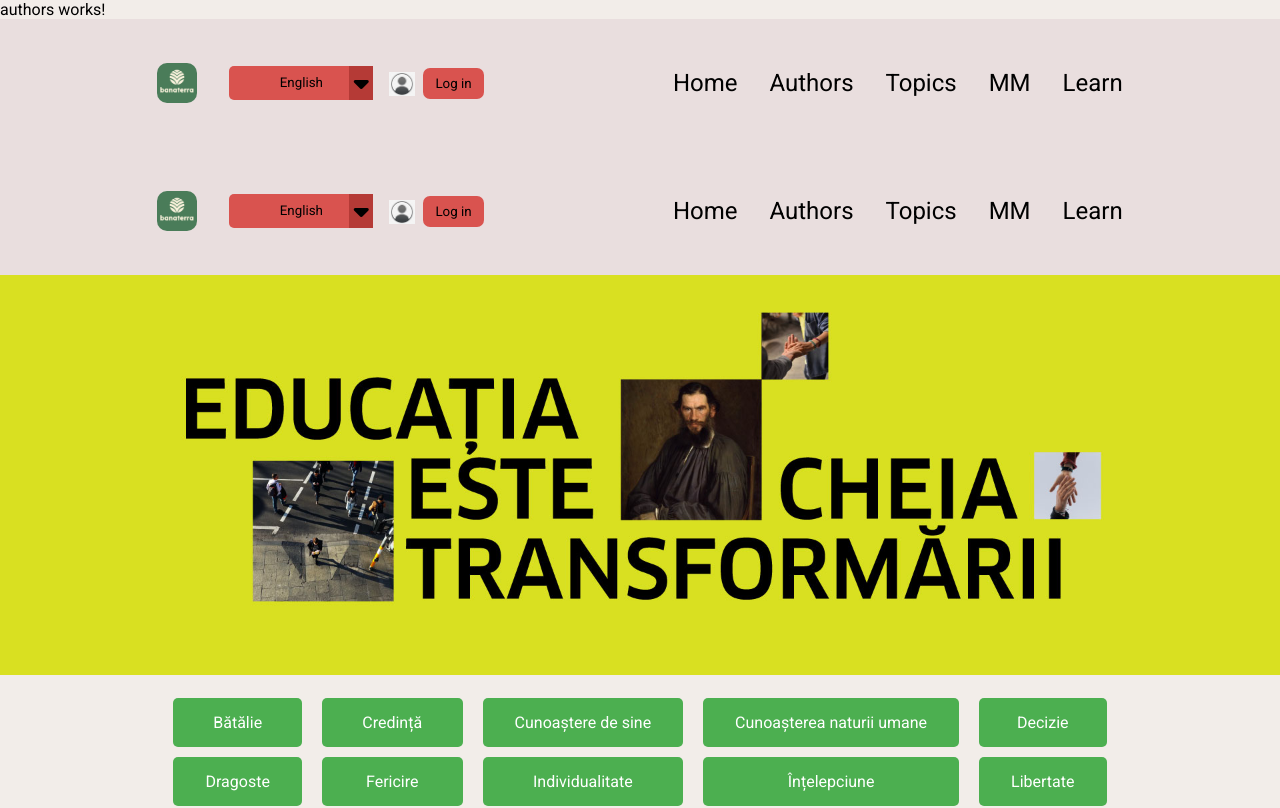
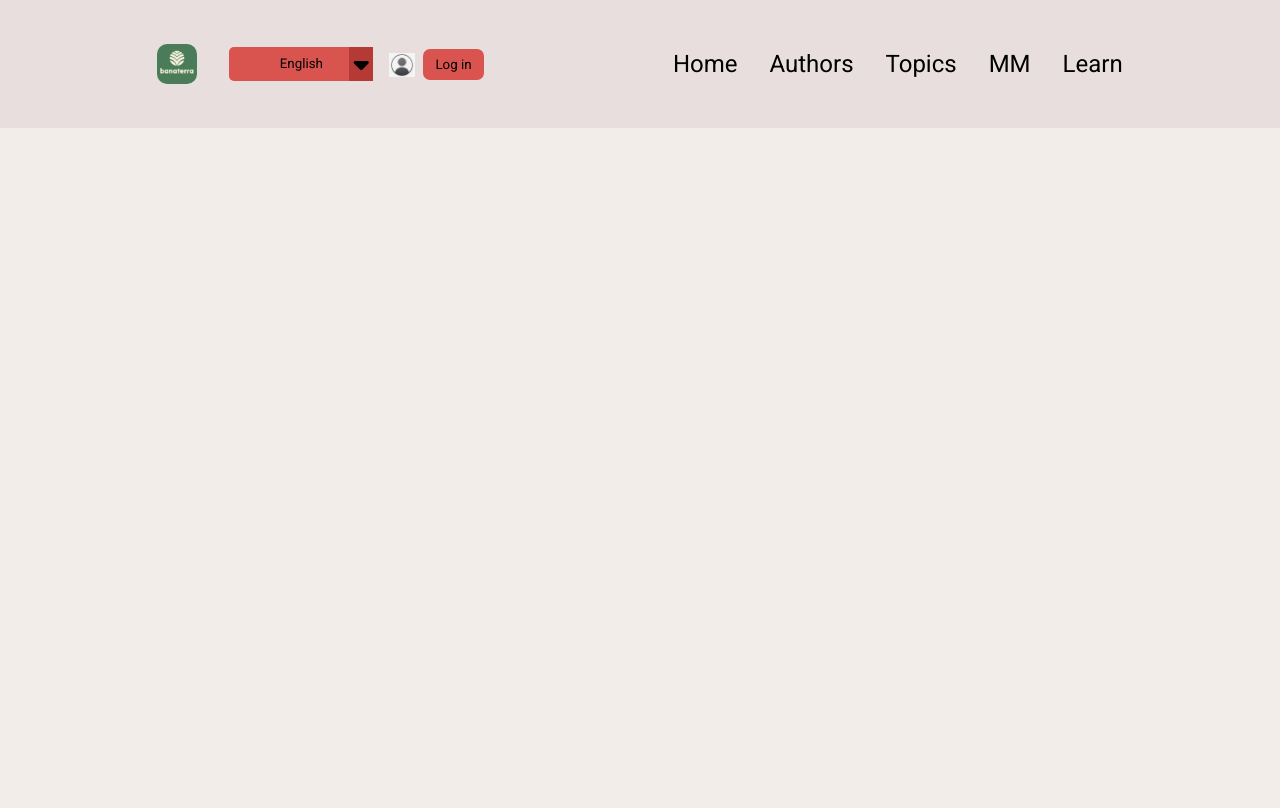
Before and after one commit to CatalinIonescu0922/banaterra, an Angular app: page /authors in a window 1280 px wide. Shown: the top 808 px of the page. Built offline with nearby package versions, Linux system fonts and the light colour scheme.

Commit message:
Am inclus navbar + merge tot

```diff
--- a/src/app/app.component.html
+++ b/src/app/app.component.html
@@ -1,3 +1 @@
 <router-outlet></router-outlet>
-<app-nav-bar></app-nav-bar>
-<app-topics></app-topics>
--- a/src/app/authors/authors.component.html
+++ b/src/app/authors/authors.component.html
@@ -1 +1 @@
-<p>authors works!</p>
+<app-nav-bar></app-nav-bar>
--- a/src/app/authors/authors.component.ts
+++ b/src/app/authors/authors.component.ts
@@ -1,9 +1,9 @@
 import { Component } from '@angular/core';
-
+import { NavBarComponent } from '../nav-bar/nav-bar.component';
 @Component({
   selector: 'app-authors',
   standalone: true,
-  imports: [],
+  imports: [NavBarComponent],
   templateUrl: './authors.component.html',
   styleUrl: './authors.component.css'
 })
```
Also changed, not shown: src/app/home-component/home-component.component.html (line endings or trailing spaces).
